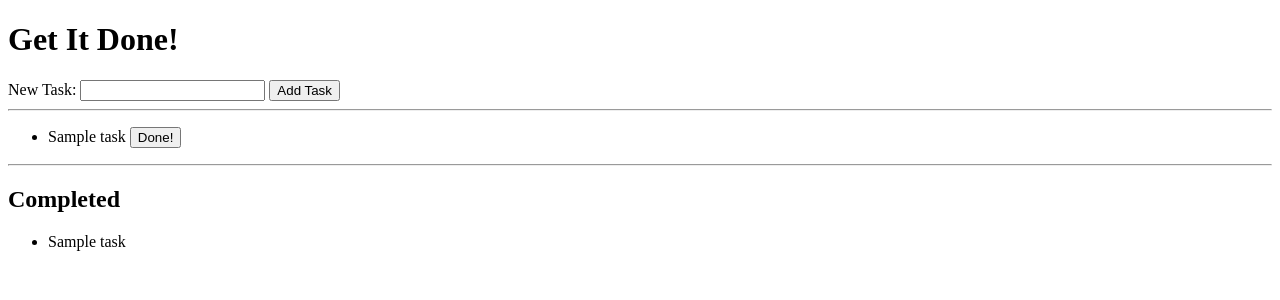
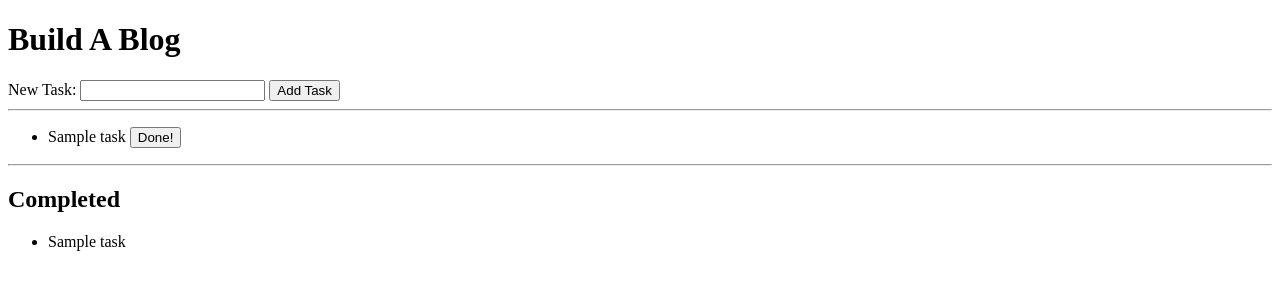
Before and after one commit to howardlat/blogz, a Flask app: template templates/todos.html in a window 1280 px wide. Shown: the top 300 px of the page. Run offline with Flask 2, Linux system fonts and the light colour scheme; tables that the repository leaves empty hold one stand-in row (values such as "Sample post"); the template is opened without the code that fills it: values that come from a table or form of the project are taken from there, most other values are stand-ins (such as "Sample title", 1, 10 or a date in 2020).

Commit message:
beginning

```diff
--- a/main.py
+++ b/main.py
@@ -30,7 +30,7 @@ def index():
 
     tasks = Task.query.filter_by(completed=False).all()
     completed_tasks = Task.query.filter_by(completed=True).all()
-    return render_template('todos.html',title="Build A Blog!",
+    return render_template('todos.html',title="Build A Blog",
         tasks=tasks, completed_tasks=completed_tasks)
 
 
--- a/templates/todos.html
+++ b/templates/todos.html
@@ -1,7 +1,7 @@
 {% extends "base.html" %}
 
 {% block content %}
-    <h1>Get It Done!</h1>
+    <h1>Build A Blog</h1>
     <form method='post'>
         <label>
             New Task:
```
